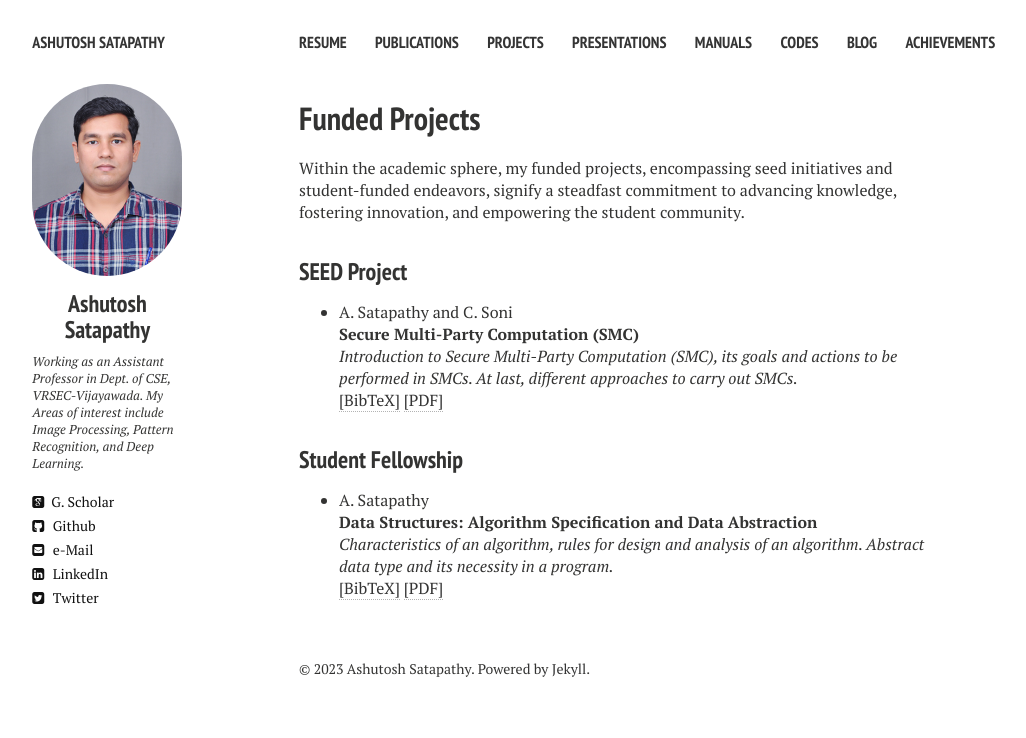
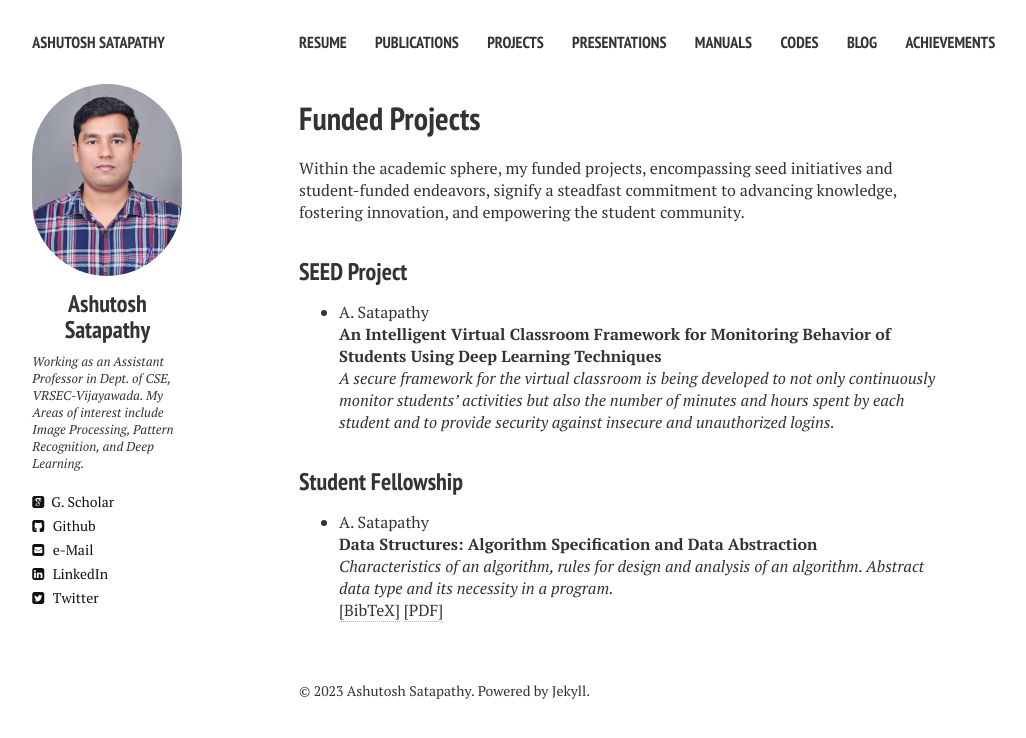
Before and after one commit to ashutoshsatapathy1990/ashutoshsatapathy1990.github.io, a Jekyll site: the page built from projects.md, in a window 1280 px wide. Shown: the top 738 px of the page, without its empty margins (21-1047 px from the left). Built offline with Jekyll 4.4.1, drawn with Linux system fonts in a browser that asks for light colours; nearby versions of some CDN libraries.

Commit message:
Update projects.html

```diff
--- a/_layouts/projects.html
+++ b/_layouts/projects.html
@@ -87,24 +87,11 @@ div.bibtex pre { font-size: 75%; overflow: auto;  width: 100%; padding: 0em 0em;
 
 <!-- Item: ashutosh2017pc -->
 <li ><p>
-A. Satapathy and C. Soni
-<br><b>Secure Multi-Party Computation (SMC)</b><br>
-<i>Introduction to Secure Multi-Party Computation (SMC), its goals and actions to be performed in SMCs. At last, different approaches to carry out SMCs.</i>
-<br />
-<a href="javascript:toggleBibtex('ashutosh2017pc')">[BibTeX]</a>
-<a href="https://www.slideshare.net/secret/maLOW7R627sbW9">[PDF]</a>
+A. Satapathy
+<br><b>An Intelligent Virtual Classroom Framework for Monitoring Behavior of Students Using Deep Learning Techniques</b><br>
+<i>A secure framework for the virtual classroom is being developed to not only continuously monitor students’ activities but also the number of minutes and hours spent by each student and to provide security against insecure and unauthorized logins.</i>
+<br/>
 </p>
-<div id="bib_ashutosh2017pc" class="bibtex noshow">
-<pre>
-@unpublished{ashutosh2017pc,
-author = {A. Satapathy and C. Soni},
-title= {Secure Multi-Party Computation (SMC)},
-note= {Information and Communication Laboratory, ITRI-Taiwan},
-month = {June},
-year = {2017}
-}
-</pre>
-</div>
 </li>
 </ul>
 
```
